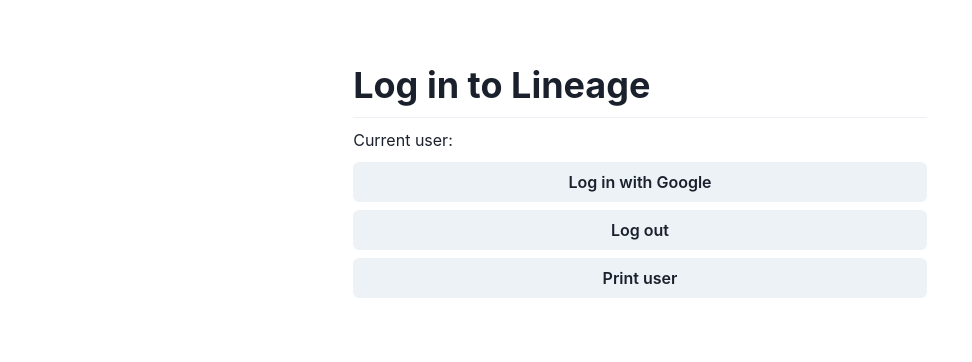
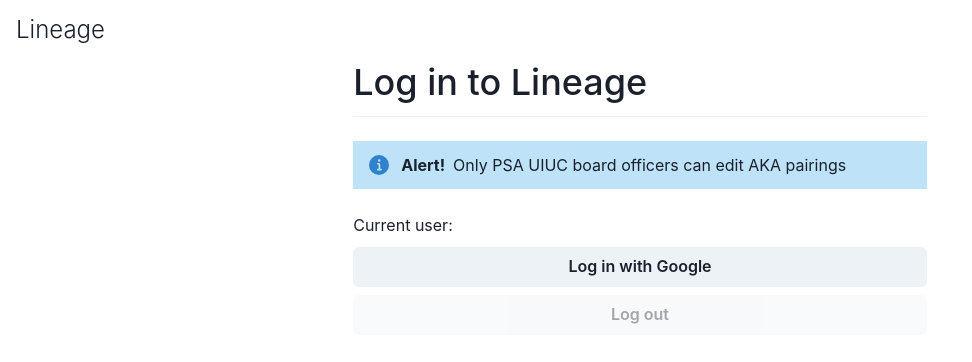
Before and after one commit to PSA-Tech-Team/lineage, a Next.js app: page /login in a window 1280 px wide. Shown: the top 362 px of the page, without its empty margins (0-972 px from the left). Built offline with nearby package versions, Linux system fonts and the light colour scheme; no server answers.

Commit message:
Add navigation to landing + alert on login

```diff
--- a/src/pages/login.tsx
+++ b/src/pages/login.tsx
@@ -1,7 +1,13 @@
 import {
+  Alert,
+  AlertDescription,
+  AlertIcon,
+  AlertTitle,
+  Box,
   Button,
   Container,
   Divider,
+  Flex,
   Heading,
   Text,
   VStack,
@@ -9,28 +15,54 @@ import {
 import { signInWithGoogle, signOut } from '../firebase/config';
 import { auth } from '../firebase/config';
 import { useAuthState } from 'react-firebase-hooks/auth';
+import Link from 'next/link';
+import Splash from '../components/Splash';
 
 const Login = () => {
-  const [user] = useAuthState(auth);
+  const [user, loading] = useAuthState(auth);
+
+  if (loading) {
+    return <Splash />;
+  }
+
   return (
-    <Container height="100vh" py="5%">
-      <Heading variant="h1">Log in to Lineage</Heading>
-      <Divider my="10px" />
+    <Box>
+      <Flex p={4} align="center" borderColor="white">
+        <Heading as="h1" fontSize="2xl" fontWeight="light">
+          <Link href="/">Lineage</Link>
+        </Heading>
+      </Flex>
+      <Container>
+        <Heading variant="h2" fontWeight="medium">
+          Log in to Lineage
+        </Heading>
+        <Divider my={3} />
+        <Alert status="info" my={6}>
+          <AlertIcon />
+          <AlertTitle>Alert!</AlertTitle>
+          <AlertDescription>
+            Only PSA UIUC board officers can edit AKA pairings
+          </AlertDescription>
+        </Alert>
         <Text my="10px">Current user: {user?.email}</Text>
         <VStack spacing={2}>
-        <Button isFullWidth onClick={async () => await signInWithGoogle()}>
+          <Button
+            isFullWidth
+            disabled={Boolean(user)}
+            onClick={async () => await signInWithGoogle()}
+          >
             Log in with Google
           </Button>
-        <Button isFullWidth onClick={async () => await signOut()}>
+          <Button
+            isFullWidth
+            disabled={!Boolean(user)}
+            onClick={async () => await signOut()}
+          >
             Log out
-        </Button>
-        <Button isFullWidth onClick={() => {
-          console.log(auth.currentUser)
-        }}>
-          Print user
           </Button>
         </VStack>
       </Container>
+    </Box>
   );
 };
 
```
Also changed, not shown: src/components/Hero.tsx (+6 -4 lines), src/pages/edit.tsx (+6 -3 lines), src/pages/index.tsx (+13 -4 lines). Lines whose indentation alone changed are shown as unchanged.
